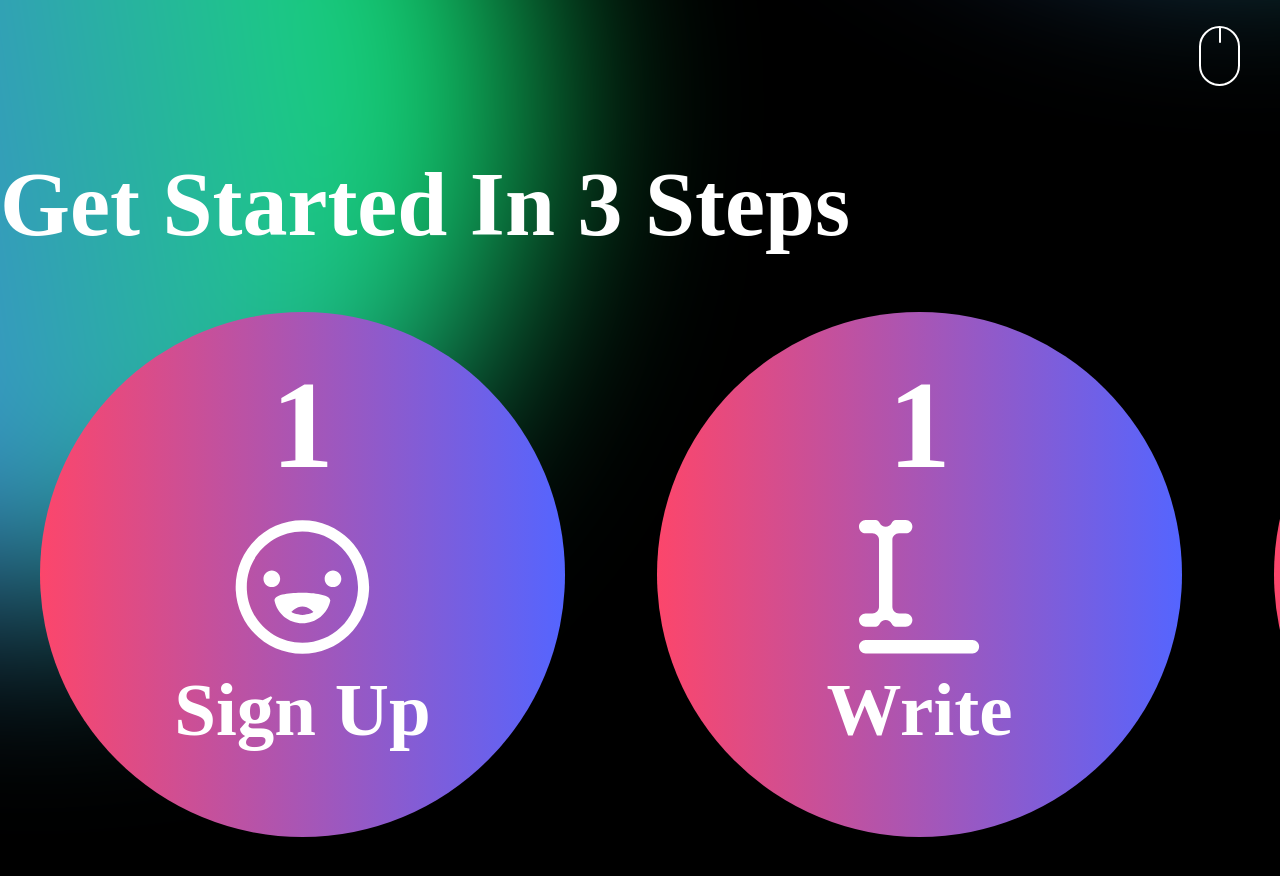
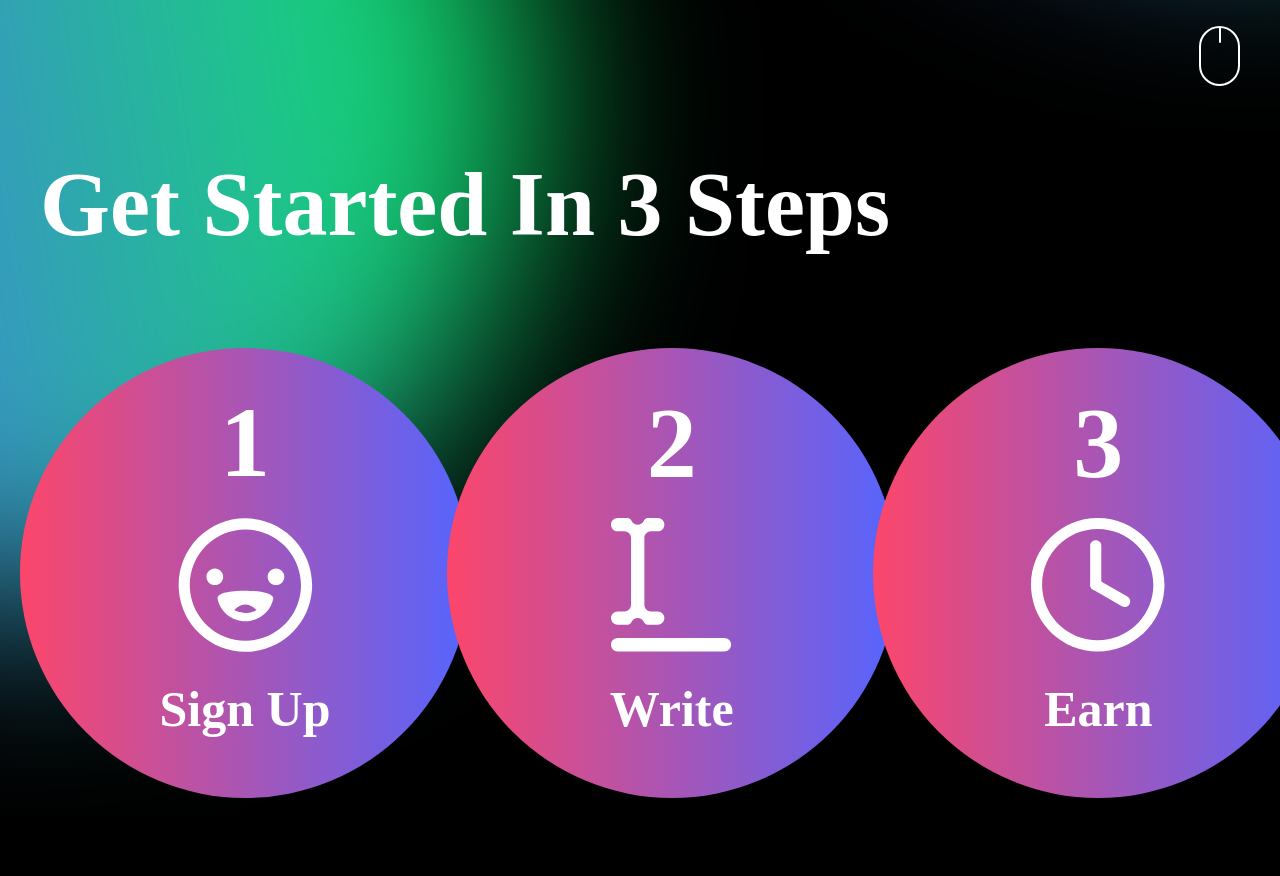
Before and after one commit to aditya1rawat/onpointsite2.0, a Next.js app: page / in a window 1280 px wide. Shown: the part 680-1556 px from the top of the page. After the commit the page ends 1498 px from the top, so only its background shows below. Built offline with nearby package versions, Linux system fonts and the light colour scheme.

Commit message:
transitions and shit

```diff
--- a/components/Home/GetStarted.js
+++ b/components/Home/GetStarted.js
@@ -1,29 +1,29 @@
 import React from 'react';
-import { Box, Grid, chakra } from '@chakra-ui/react';
+import { Box, SimpleGrid, chakra } from '@chakra-ui/react';
 
 const GetStarted = () => {
 	return (
 		<Box width='100%' display='block' mx='auto' justifyContent='center'>
-			<chakra.h1 fontSize='90px' fontWeight='semibold'>
+			<chakra.h1 fontSize='90px' fontWeight='semibold' pl='10'>
 				Get Started In 3 Steps
 			</chakra.h1>
-			<Grid templateColumns='repeat(3, 1fr)' gap={3}>
+			<SimpleGrid columns={3} mt='14'>
 				<GetStartedThing
 					number={1}
-					icon={<GetStarted1Icon />}
+					icon={<SmileIcon />}
 					step={'Sign Up'}
 				/>
 				<GetStartedThing
-					number={1}
+					number={2}
 					icon={<EditIcon />}
 					step={'Write'}
 				/>
 				<GetStartedThing
-					number={1}
-					icon={<GetStarted1Icon />}
-					step={'Sign Up'}
+					number={3}
+					icon={<ClockIcon />}
+					step={'Earn'}
 				/>
-			</Grid>
+			</SimpleGrid>
 		</Box>
 	);
 };
@@ -34,13 +34,17 @@ export const GetStartedThing = ({ number, icon, step }) => {
 			zIndex='2'
 			borderRadius='500px'
 			bgGradient='linear(to-r, #FC466B,#5465FF)'
-			width='525px'
-			height='525px'
-			m='10'
+			width='450px'
+			height='450px'
+			m='5'
+			transition='all 0.2s ease-in-out'
+			_hover={{
+				transform: 'scale(1.05)'
+			}}
 		>
 			<chakra.h1
 				pt='5'
-				fontSize='125px'
+				fontSize='100px'
 				textAlign='center'
 				fontWeight='extrabold'
 			>
@@ -48,7 +52,8 @@ export const GetStartedThing = ({ number, icon, step }) => {
 			</chakra.h1>
 			{icon}
 			<chakra.h1
-				fontSize='75px'
+				mt='5'
+				fontSize='50px'
 				textAlign='center'
 				fontWeight='extrabold'
 			>
@@ -58,7 +63,7 @@ export const GetStartedThing = ({ number, icon, step }) => {
 	);
 };
 
-const GetStarted1Icon = () => {
+const SmileIcon = () => {
 	return (
 		<Box width='100%' display='flex' mx='auto' justifyContent='center'>
 			<svg
@@ -96,5 +101,33 @@ const EditIcon = () => {
 		</Box>
 	);
 };
+const ClockIcon = () => {
+	return (
+		<Box width='100%' display='flex' mx='auto' justifyContent='center'>
+			<svg
+				width='134'
+				height='134'
+				viewBox='0 0 134 134'
+				fill='none'
+				xmlns='http://www.w3.org/2000/svg'
+			>
+				<path
+					fill-rule='evenodd'
+					clip-rule='evenodd'
+					d='M133.466 66.7331C133.466 103.586 103.586 133.466 66.7331 133.466C29.8797 133.466 0 103.586 0 66.7331C0 29.8797 29.8797 0 66.7331 0C103.586 0 133.466 29.8797 133.466 66.7331ZM66.7331 122.344C97.447 122.344 122.344 97.447 122.344 66.7331C122.344 36.0192 97.447 11.1222 66.7331 11.1222C36.0192 11.1222 11.1222 36.0192 11.1222 66.7331C11.1222 97.447 36.0192 122.344 66.7331 122.344Z'
+					fill='white'
+				/>
+				<path
+					d='M64.7313 72.2942C63.2564 72.2942 61.8419 71.7083 60.799 70.6654C59.7561 69.6225 59.1702 68.208 59.1702 66.7331V27.8055C59.1702 26.3306 59.7561 24.9161 60.799 23.8732C61.8419 22.8303 63.2564 22.2444 64.7313 22.2444C66.2061 22.2444 67.6206 22.8303 68.6635 23.8732C69.7064 24.9161 70.2923 26.3306 70.2923 27.8055V66.7331C70.2923 68.208 69.7064 69.6225 68.6635 70.6654C67.6206 71.7083 66.2061 72.2942 64.7313 72.2942Z'
+					fill='white'
+				/>
+				<path
+					d='M98.4426 86.2081C97.7052 87.4854 96.4905 88.4173 95.0659 88.799C93.6413 89.1807 92.1234 88.9809 90.8462 88.2435L61.9508 71.5602C60.6839 70.8175 59.7622 69.6039 59.3869 68.1842C59.0115 66.7645 59.213 65.2539 59.9472 63.9822C60.6815 62.7104 61.889 61.7807 63.3062 61.3959C64.7234 61.0112 66.2353 61.2026 67.5118 61.9284L96.4073 78.6117C97.6845 79.3491 98.6165 80.5638 98.9982 81.9884C99.3799 83.413 99.18 84.9309 98.4426 86.2081V86.2081Z'
+					fill='white'
+				/>
+			</svg>
+		</Box>
+	);
+};
 
 export default GetStarted;
```
Also changed, not shown: public/Clock.svg (added).
